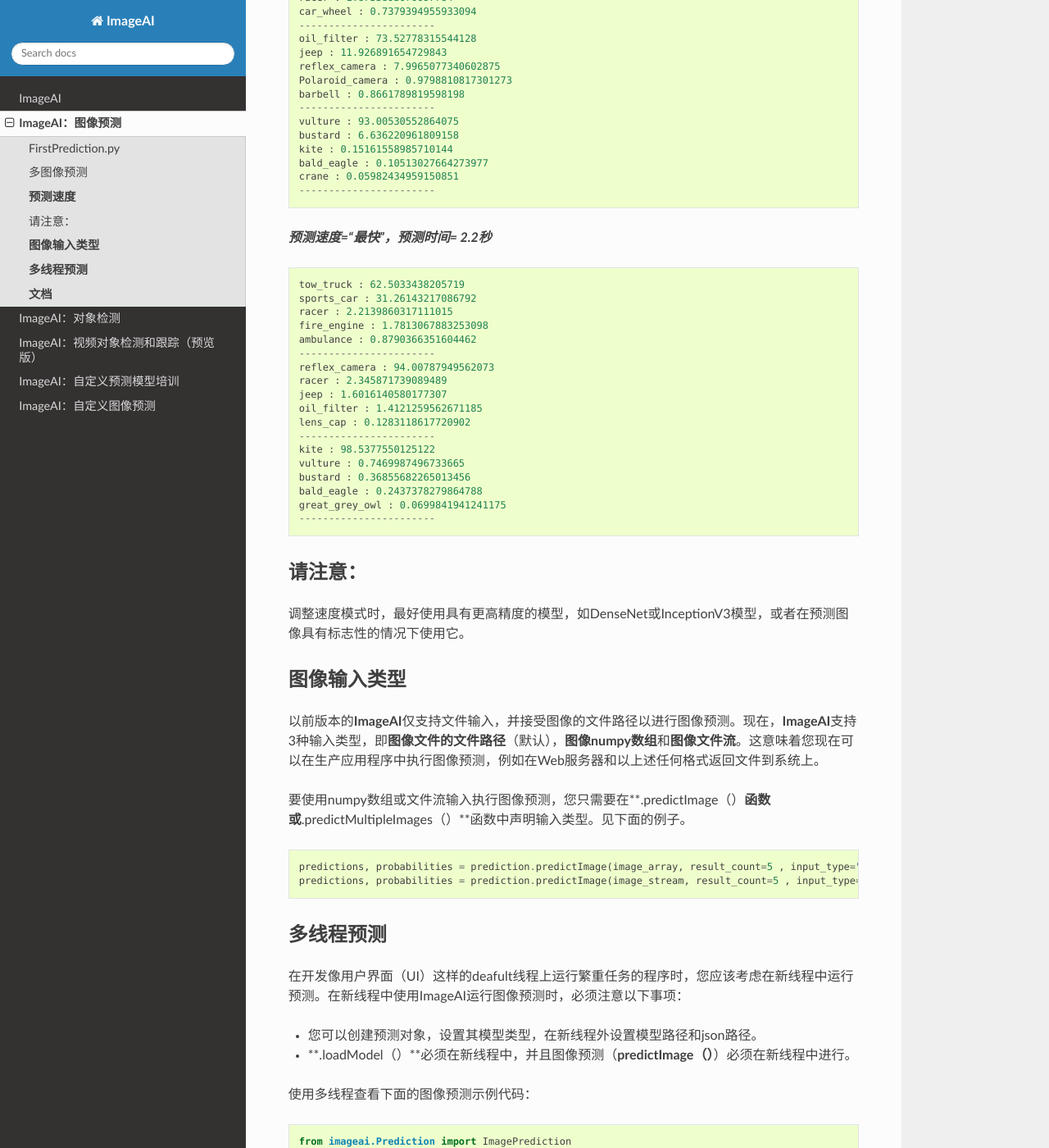
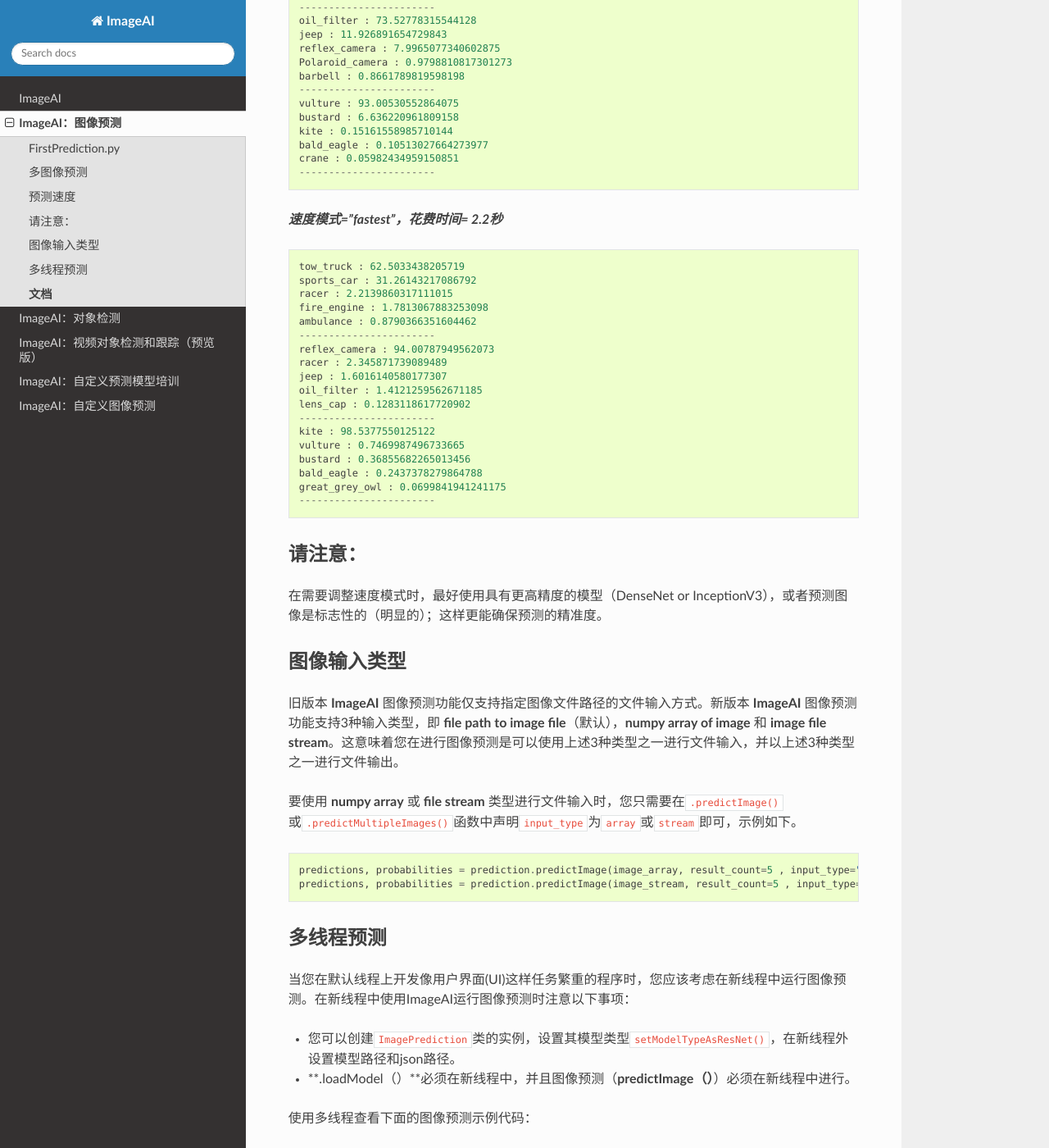
Before and after one commit to kangvcar/ImageAI_docs, a Sphinx documentation site: the page built from source/ImageAI_Image_Prediction.md, in a window 1280 px wide and 1400 px high, scrolled down 5749 px. Shown: the whole window at 82% size. Built offline with Sphinx 7.4.7 and the Read the Docs theme 2.0.0, drawn with Linux system fonts in a browser that asks for light colours; some of the changed text lies outside the part shown.

Commit message:
modify imageai_image_prediction

````diff
--- a/source/ImageAI_Image_Prediction.md
+++ b/source/ImageAI_Image_Prediction.md
@@ -143,17 +143,17 @@
 -----------------------
 ```
 
-### [](#prediction-speed)**预测速度**
+### 预测速度
 
-**ImageAI**现在为所有图像预测任务提供预测速度。预测速度允许您以20％到60％之间的速率减少预测时间，轻微的变化就能准确地预测结果。可用的预测速度是"normal", "fast", "faster" and "fastest" 。您需要做的就是在加载模型时说明您想要的速度模式，如下所示。
+**ImageAI** 为图像预测任务添加了预测速度调节功能，最多可使预测时间减少60％。可选的速度模式有`normal`(default), `fast`, `faster` , `fastest` 。您只需要在调用`loadModel()`函数是指定参数`prediction_speed`的值为你想要的速度模式即可，如下所示。
 
 ```
 prediction.loadModel(prediction_speed="fast")
 ```
 
-为了观察预测速度的差异，请查看下面应用于多个预测的每个速度以及给定的预测和预测所花费的时间。以下结果来自于采用Intel Celeron N2820 CPU的Windows 8笔记本电脑进行的预测，处理器速度为2.13GHz
+为了观察不同速度模式间的差异，请查看下面不同速度模式下相同图像预测所花费的时间。(实验环境 OS:Windows 8, CPU:Intel Celeron N2820 2.13GHz)
 
-**_预测速度=“正常”，预测时间= 5.9秒_**
+**_速度模式="normal"，花费时间= 5.9秒_**
 
 ```
 convertible : 52.459555864334106
@@ -176,7 +176,7 @@
 -----------------------
 ```
 
-**_预测速度=“快速”，预测时间= 3.4秒_**
+**_速度模式="fast"，花费时间= 3.4秒_**
 
 ```
 sports_car : 55.5136501789093
@@ -199,7 +199,7 @@
 -----------------------
 ```
 
-**_预测速度=“更快”，预测时间= 2.7秒_**
+**_速度模式="faster"，花费时间= 2.7秒_**
 
 ```
 sports_car : 79.90474104881287
@@ -222,7 +222,7 @@
 -----------------------
 ```
 
-**_预测速度=“最快”，预测时间= 2.2秒_**
+**_速度模式="fastest"，花费时间= 2.2秒_**
 
 ```
 tow_truck : 62.5033438205719
@@ -245,26 +245,26 @@
 -----------------------
 ```
 
-### [](#please-note)请注意：
+### 请注意：
 
-调整速度模式时，最好使用具有更高精度的模型，如DenseNet或InceptionV3模型，或者在预测图像具有标志性的情况下使用它。
+在需要调整速度模式时，最好使用具有更高精度的模型（DenseNet or InceptionV3），或者预测图像是标志性的（明显的）；这样更能确保预测的精准度。
 
-### [](#image-input-types)**图像输入类型**
+### 图像输入类型
 
-以前版本的**ImageAI**仅支持文件输入，并接受图像的文件路径以进行图像预测。现在，**ImageAI**支持3种输入类型，即**图像文件的文件路径**（默认），**图像numpy数组**和**图像文件流**。这意味着您现在可以在生产应用程序中执行图像预测，例如在Web服务器和以上述任何格式返回文件到系统上。
+旧版本 **ImageAI** 图像预测功能仅支持指定图像文件路径的文件输入方式。新版本 **ImageAI** 图像预测功能支持3种输入类型，即 **file path to image file**（默认），**numpy array of image** 和 **image file stream**。这意味着您在进行图像预测是可以使用上述3种类型之一进行文件输入，并以上述3种类型之一进行文件输出。
 
-要使用numpy数组或文件流输入执行图像预测，您只需要在**.predictImage（）**函数或**.predictMultipleImages（）**函数中声明输入类型。见下面的例子。
+要使用 **numpy array** 或 **file stream** 类型进行文件输入时，您只需要在`.predictImage()`或`.predictMultipleImages()`函数中声明`input_type`为`array`或`stream`即可，示例如下。
 
 ```
 predictions, probabilities = prediction.predictImage(image_array, result_count=5 , input_type="array" ) # For numpy array input type
 predictions, probabilities = prediction.predictImage(image_stream, result_count=5 , input_type="stream" ) # For file stream input type
 ```
 
-### [](#prediction-in-multithreading)**多线程预测**
+### 多线程预测
 
-在开发像用户界面（UI）这样的deafult线程上运行繁重任务的程序时，您应该考虑在新线程中运行预测。在新线程中使用ImageAI运行图像预测时，必须注意以下事项：
+当您在默认线程上开发像用户界面(UI)这样任务繁重的程序时，您应该考虑在新线程中运行图像预测。在新线程中使用ImageAI运行图像预测时注意以下事项：
 
-- 您可以创建预测对象，设置其模型类型，在新线程外设置模型路径和json路径。
+- 您可以创建`ImagePrediction`类的实例，设置其模型类型`setModelTypeAsResNet()`，在新线程外设置模型路径和json路径。
 - **.loadModel（）**必须在新线程中，并且图像预测（**predictImage（）**）必须在新线程中进行。
 
 使用多线程查看下面的图像预测示例代码：
````
